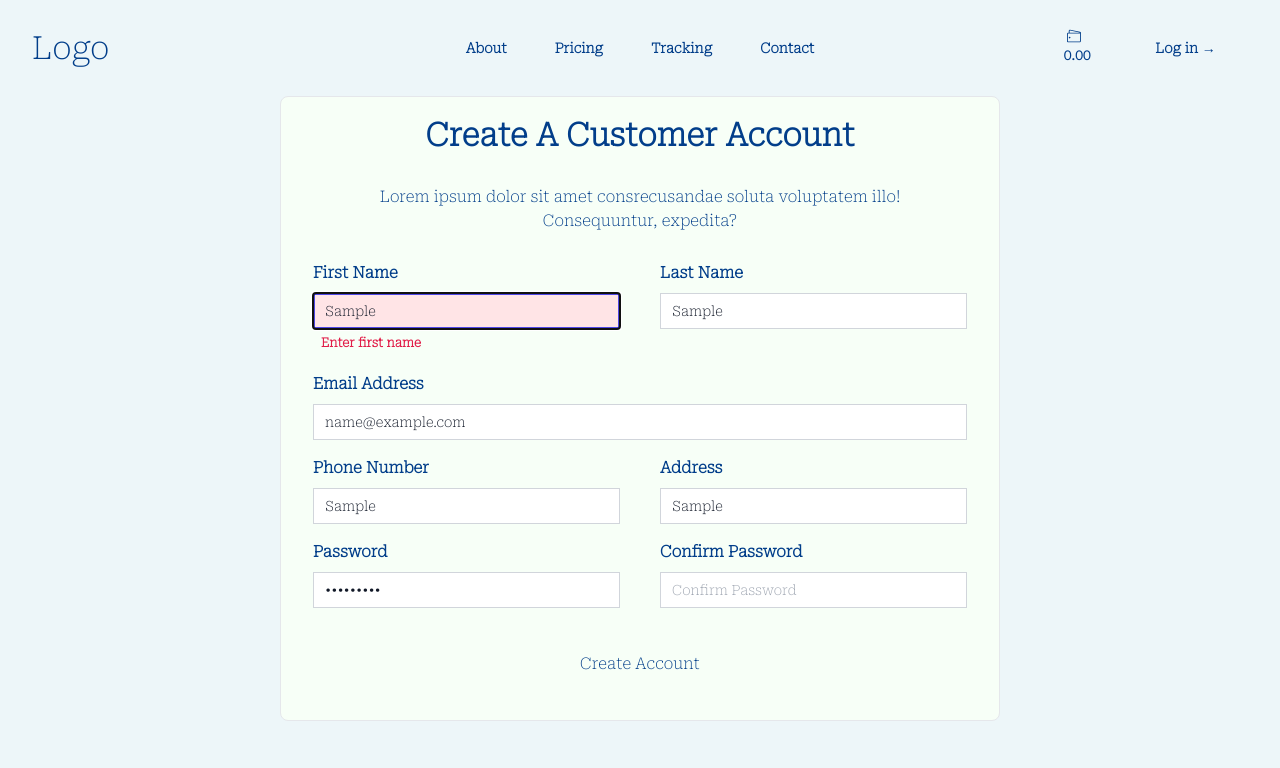
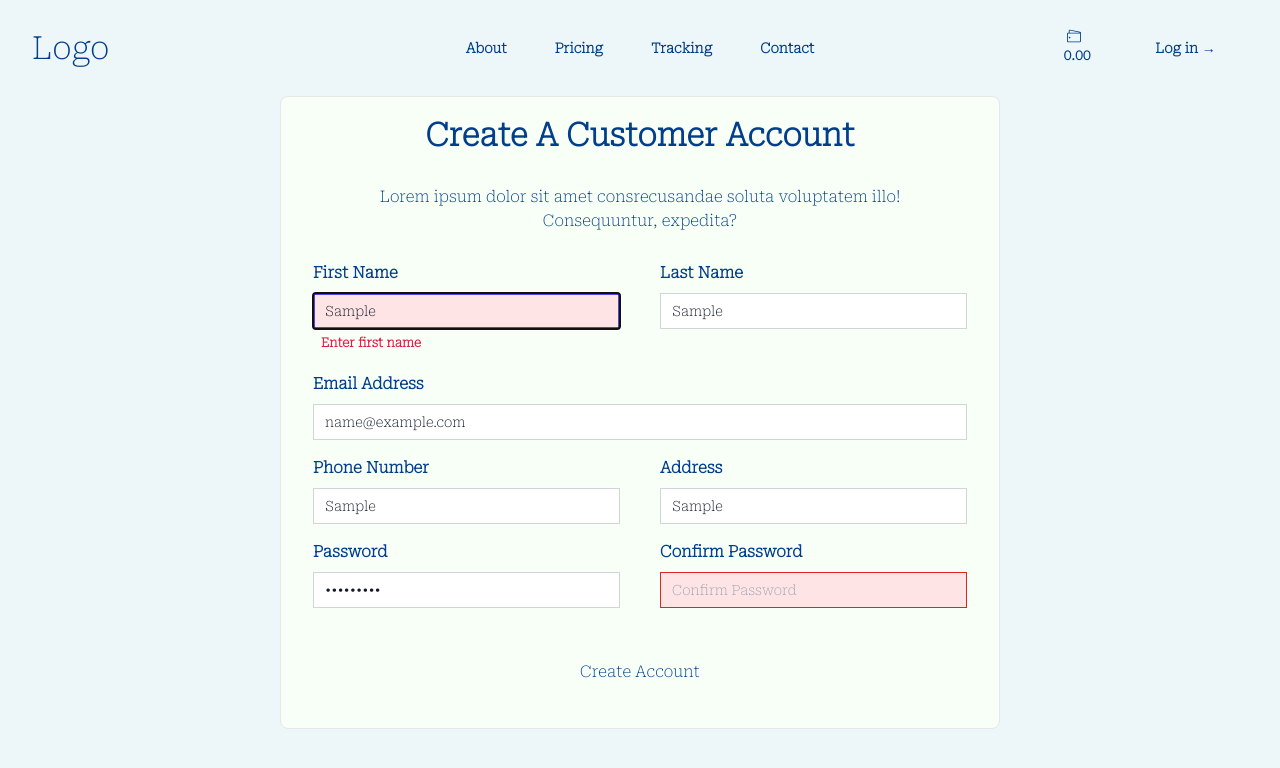
Before and after one commit to Awudu-Jamal1/delivery_frotend, a React (Vite) app: page /signup/user in a window 1280 px wide. Both pictures are taken after typing "Sample", "Sample", "name@example.com", "Sample", "Sample", "Sample123" into the empty fields and a click on the button "Create Account". Shown: the top 768 px of the page. Built offline with nearby package versions, Linux system fonts and the light colour scheme.

Commit message:
vaulidate

```diff
--- a/src/pages/Account/User.jsx
+++ b/src/pages/Account/User.jsx
@@ -13,7 +13,9 @@ export default function User (){
         compare:''
 
     })
-    const {register,handleSubmit,formState:{errors}}= useForm()
+    const {register,handleSubmit,formState:{errors},watch}= useForm()
+    // console.log(register
+    //     )
     const style = "mt-2 block w-full order-0 px-3 py-1.5 text-gray-900 ring-1 ring-inset ring-gray-300 placeholder:text-gray-400 focus:z-10 focus:ring-2 focus:ring-inset focus:ring-indigo-600 sm:text-sm sm:leading-6  "
     const labels ="block text-md font-bold"
     const estyle ="mt-2 block w-full order-0 px-3 bg-rose-100 py-1.5 text-gray-900 ring-1 ring-inset ring-red-600 placeholder:text-gray-400 focus:z-10 focus:ring-2 focus:ring-inset focus:ring-indigo-600 sm:text-sm sm:leading-6  "
@@ -70,7 +72,10 @@ export default function User (){
                         </div>
                         <div>
                             <label htmlFor=""className={labels}>Confirm Password</label>
-                            <input autoComplete="false" {...register('compare',{required:true,minLength:8})}  autoSave="false" type="password" className={style} placeholder="Confirm Password" />
+                            <input autoComplete="false" {...register('compare',{required:true,minLength:8,validate:(val)=>{
+                                if(watch('password')!== val)return "Your Password do not Match"
+                            }})}  autoSave="false" type="password" className={errors.compare?estyle:style} placeholder="Confirm Password" />
+                         {errors.compare &&<p className="text-rose-600 font-bold text-[0.8em] px-2 py-1 "> {errors.compareare?.message}</p>}
                         </div>
                     </div>
                 </form>
```
